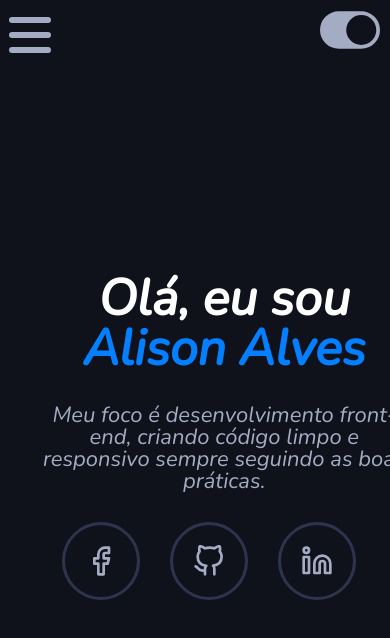
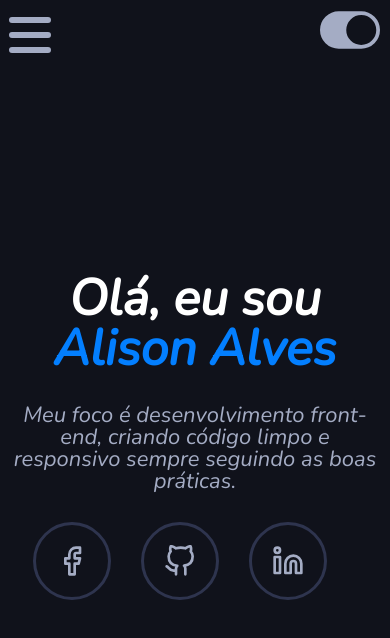
Before and after one commit to alison-ribeiro/Portfolio, a React (Create React App) app: page / in a window 390 px wide. Shown: the top 638 px of the page. Built offline with nearby package versions, Linux system fonts and the light colour scheme; no server answers.

Commit message:
Correção UI mobile pag Contatos e Home

```diff
--- a/src/Components/Section/styles.js
+++ b/src/Components/Section/styles.js
@@ -23,13 +23,13 @@ export const ContainerPag = styled.div`
     }
 
     .container-info{
-      display: grid;
+      height: 100%;
       width: 100%;
-      margin: auto;
 
 
     .seeAll{
       cursor: pointer;
+      width: 100%;
       padding: 5px 0;
       font-size: 2rem;
       text-align: center;
--- a/src/mock/index.js
+++ b/src/mock/index.js
@@ -36,7 +36,7 @@ export const cardsSkils = [
     resume: 'Bons conhecimento em React 1 anos+ experiência com projetos pessoais.',
     list:[
       'Componentização',
-      'Virtual doom',
+      'Virtual DOM',
       'Redux',
       'Axios',
       'Hooks',
--- a/src/pages/Home/styles.js
+++ b/src/pages/Home/styles.js
@@ -3,13 +3,10 @@ import { devices } from '../../styles/responsive';
 
 export const Container = styled.div`
   display: flex;
+  height: 100%;
   flex-direction: column;
   justify-content: center;
   align-items: center;
-
-  margin: auto;
-
-
   h1{
     color: ${props => props.theme.colors.black};
     font-size: 3rem;
--- a/src/pages/Projetos/styles.js
+++ b/src/pages/Projetos/styles.js
@@ -6,12 +6,10 @@ export const Container = styled.div`
     justify-content: space-around;
     flex-wrap: wrap;
 
+
   .container{
-
     margin: 20px 5px;
     width: auto;
-
-
     p{
       margin-bottom: 10px;
       font-size: 1.5rem;
```
Also changed, not shown: src/Components/Section/index.js (+2 -5 lines).
